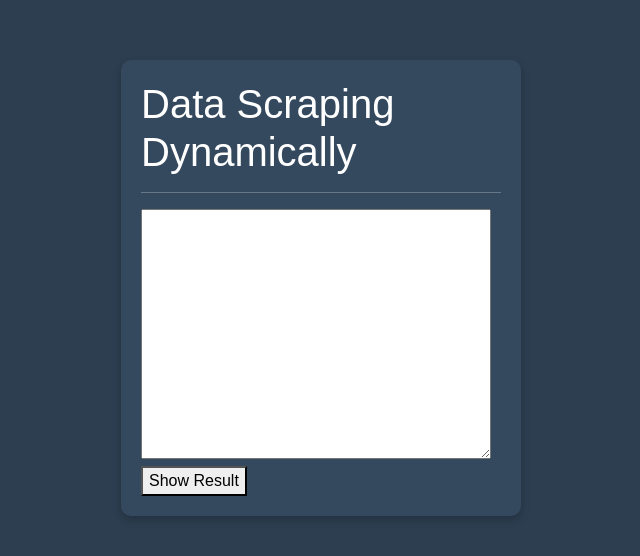
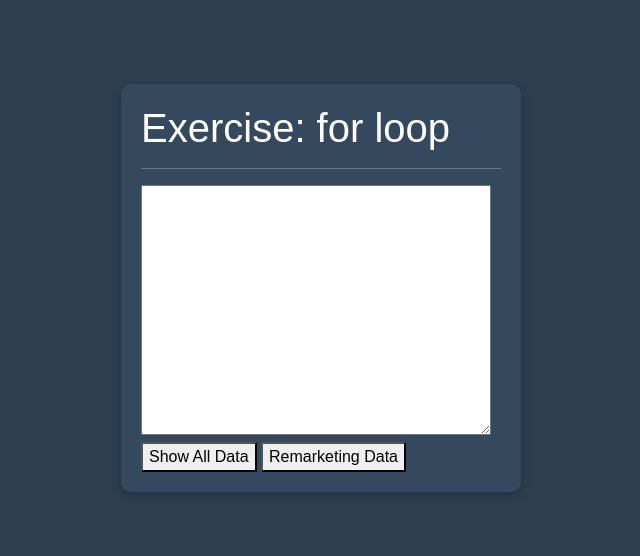
Before and after one commit to KhayrulBashar/class-24, a plain HTML site: page index.html in a window 1280 px wide. Shown: the part 112-668 px from the top of the page, without its empty margins (319-959 px from the left). Drawn offline with nearby package versions, Linux system fonts and the light colour scheme.

Commit message:
Update index.html

```diff
--- a/index.html
+++ b/index.html
@@ -10,10 +10,11 @@
 </head>
 <body>
     <div class="container">
-        <h1 class="">Data Scraping Dynamically</h1>
+        <h1 class="">Exercise: for loop</h1>
         <hr>
         <textarea id="visibleId"></textarea> <br>
-        <button id="btn">Show Result</button>
+        <button id="data">Show All Data</button>
+        <button id="btn">Remarketing Data</button>
     </div>
 
 <script src="./scripts.js"></script>
```
